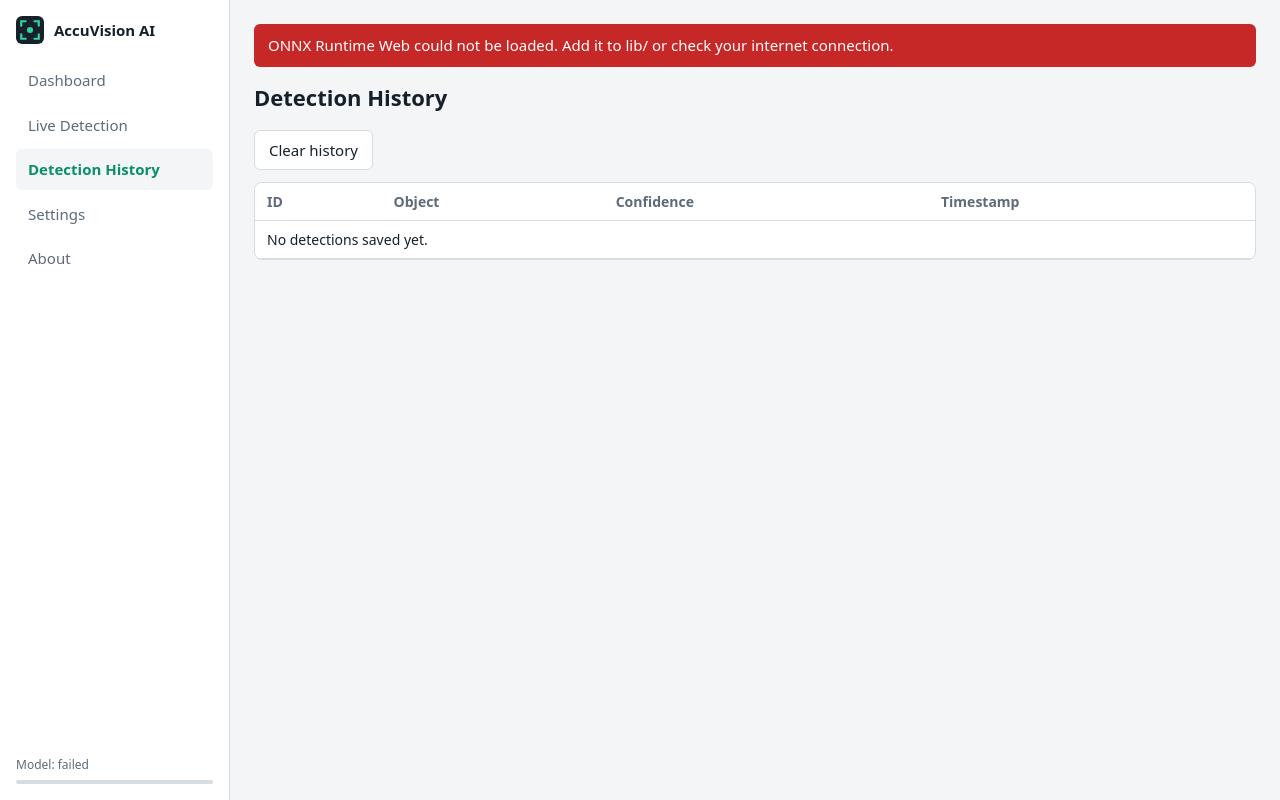
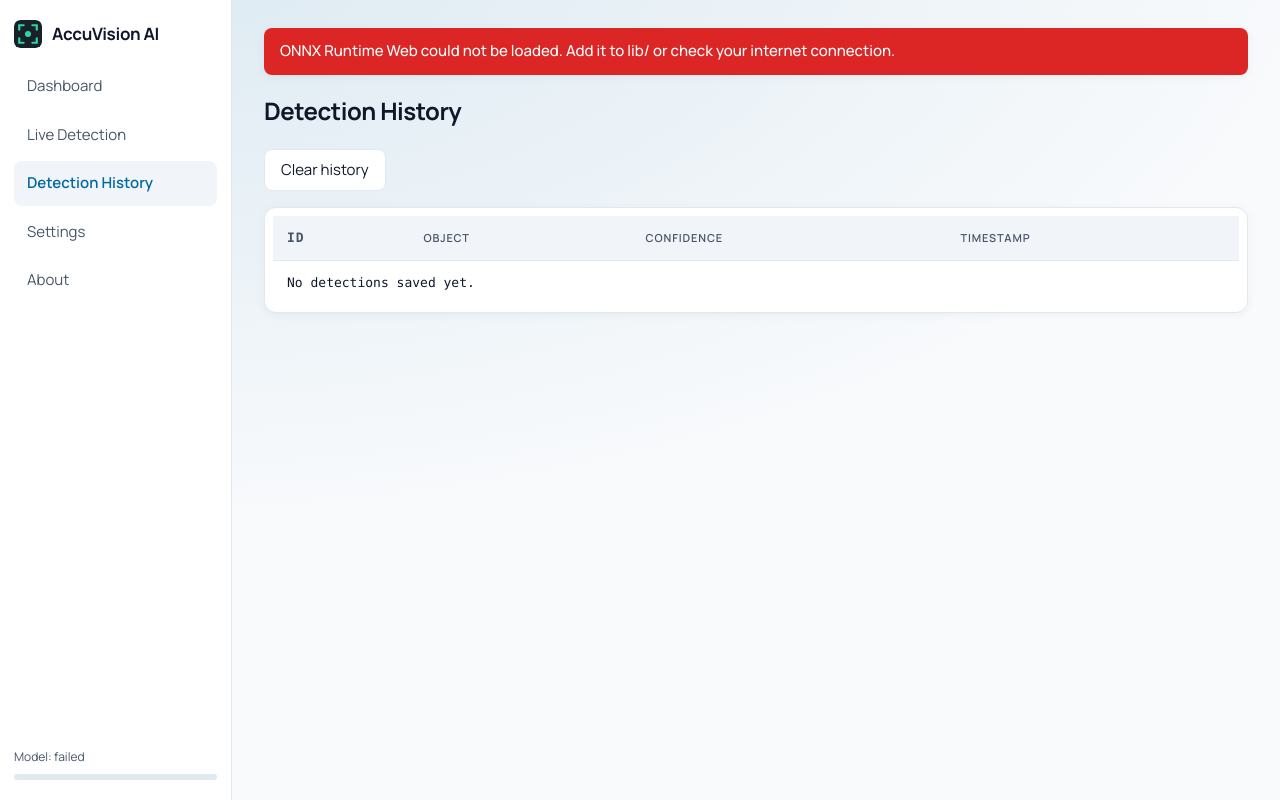
Before and after one commit to gracesellemanaging-lab/AI-Detection-System, a plain HTML site: page index.html in a window 1280 px wide. Both pictures are taken after a click on the element "Views". Drawn offline with Linux system fonts and the light colour scheme; a script that the page names is missing.

Commit message:
Redesign UI/UX, add model, add product context

```diff
--- a/index.html
+++ b/index.html
@@ -1,28 +1,79 @@
 <!DOCTYPE html>
-<html lang="en"><head><meta charset="utf-8"><meta name="viewport" content="width=device-width,initial-scale=1">
-<title>AccuVision AI – Object and Person Detection</title><link rel="icon" href="assets/logo.svg"><link rel="stylesheet" href="style.css"></head>
+<html lang="en">
+<head>
+<meta charset="utf-8">
+<meta name="viewport" content="width=device-width,initial-scale=1">
+<title>AccuVision AI – Object and Person Detection</title>
+<link rel="icon" href="assets/logo.svg">
+<link rel="preconnect" href="https://fonts.googleapis.com">
+<link rel="preconnect" href="https://fonts.gstatic.com" crossorigin>
+<link href="https://fonts.googleapis.com/css2?family=Manrope:wght@400;500;600;700&display=swap" rel="stylesheet">
+<link rel="stylesheet" href="style.css">
+</head>
 <body>
-<aside class="side"><div class="brand"><img src="assets/logo.svg" alt="" width="28" height="28"><b>AccuVision AI</b></div>
-<nav id="nav"><button data-v="dashboard" class="on">Dashboard</button><button data-v="live">Live Detection</button><button data-v="history">Detection History</button><button data-v="settings">Settings</button><button data-v="about">About</button></nav>
-<div class="model" id="modelBox"><span id="modelState">Model: not loaded</span><div class="bar"><i id="modelBar"></i></div></div></aside>
-<main>
-<div id="alert" class="alert" hidden></div>
-<section id="v-dashboard" class="view on"><h1>Dashboard</h1>
-<div class="stats"><div><span id="sPeople">0</span>Total people (now)</div><div><span id="sObjects">0</span>Total objects (now)</div><div><span id="sFps">0</span>Current FPS</div><div><span id="sCam">Off</span>Camera status</div></div>
-<p class="note">Counts show what the model detects in the current frame. Detection confidence is how sure the model is that a box contains that class, not identification accuracy.</p></section>
-<section id="v-live" class="view"><h1>Live Detection</h1>
-<div class="ctrl"><button id="bStart">Start camera</button><button id="bStop" disabled>Stop camera</button><button id="bSwitch" disabled>Switch camera</button>
-<label class="file">Upload image<input id="fImg" type="file" accept="image/*" hidden></label><label class="file">Upload video<input id="fVid" type="file" accept="video/*" hidden></label>
-<label class="sl">Confidence <b id="confVal">45%</b><input id="conf" type="range" min="5" max="95" value="45"></label></div>
-<div class="stage"><video id="video" playsinline muted></video><canvas id="out"></canvas><div id="empty" class="empty">Start the camera or upload an image or video to begin.</div></div></section>
-<section id="v-history" class="view"><h1>Detection History</h1><div class="ctrl"><button id="bClear">Clear history</button></div>
-<div class="tw"><table><thead><tr><th>ID</th><th>Object</th><th>Confidence</th><th>Timestamp</th></tr></thead><tbody id="hBody"></tbody></table></div></section>
-<section id="v-settings" class="view"><h1>Settings</h1><div class="form">
-<label>Confidence threshold <b id="sConfVal"></b><input id="sConf" type="range" min="5" max="95"></label>
-<label>NMS IoU threshold <b id="sIouVal"></b><input id="sIou" type="range" min="10" max="90"></label>
-<label class="chk"><input id="sLabels" type="checkbox"> Show labels and confidence</label>
-<label class="chk"><input id="sHist" type="checkbox"> Save detection history (this browser only)</label></div></section>
-<section id="v-about" class="view"><h1>About</h1><p class="note">AccuVision AI runs a YOLO model in your browser with ONNX Runtime Web (WebGPU, with WebAssembly fallback). No video or image leaves your device. Tracking IDs are temporary and only link boxes between consecutive frames; they do not identify anyone.</p></section>
+<a class="skip" href="#main">Skip to content</a>
+<aside class="side" aria-label="Primary navigation">
+  <div class="brand"><img src="assets/logo.svg" alt="" width="28" height="28"><b>AccuVision AI</b></div>
+  <nav id="nav" aria-label="Views">
+    <button data-v="dashboard" class="on" aria-current="page">Dashboard</button>
+    <button data-v="live">Live Detection</button>
+    <button data-v="history">Detection History</button>
+    <button data-v="settings">Settings</button>
+    <button data-v="about">About</button>
+  </nav>
+  <div class="model" id="modelBox" role="status" aria-live="polite">
+    <span id="modelState">Model: not loaded</span>
+    <div class="bar" role="progressbar" aria-valuemin="0" aria-valuemax="100" aria-valuenow="0" aria-label="Model loading progress"><i id="modelBar"></i></div>
+  </div>
+</aside>
+<main id="main">
+  <div id="alert" class="alert" role="alert" aria-live="assertive" hidden></div>
+  <section id="v-dashboard" class="view on" aria-labelledby="h-dashboard"><h1 id="h-dashboard">Dashboard</h1>
+    <div class="stats" aria-live="polite">
+      <div><span id="sPeople">0</span>Total people (now)</div>
+      <div><span id="sObjects">0</span>Total objects (now)</div>
+      <div><span id="sFps">0</span>Current FPS</div>
+      <div><span id="sCam">Off</span>Camera status</div>
+    </div>
+    <p class="note">Counts show what the model detects in the current frame. Detection confidence is how sure the model is that a box contains that class, not identification accuracy.</p>
+  </section>
+  <section id="v-live" class="view" aria-labelledby="h-live"><h1 id="h-live">Live Detection</h1>
+    <div class="ctrl" role="toolbar" aria-label="Detection controls">
+      <button id="bStart">Start camera</button>
+      <button id="bStop" disabled>Stop camera</button>
+      <button id="bSwitch" disabled>Switch camera</button>
+      <label class="file">Upload image<input id="fImg" type="file" accept="image/*" hidden></label>
+      <label class="file">Upload video<input id="fVid" type="file" accept="video/*" hidden></label>
+      <label class="sl">Confidence <b id="confVal">45%</b><input id="conf" type="range" min="5" max="95" value="45" aria-label="Confidence threshold"></label>
+    </div>
+    <div class="stage" role="img" aria-label="Detection preview">
+      <video id="video" playsinline muted aria-hidden="true"></video>
+      <canvas id="out" aria-label="Detection results canvas"></canvas>
+      <div id="empty" class="empty" role="status">Start the camera or upload an image or video to begin.</div>
+    </div>
+  </section>
+  <section id="v-history" class="view" aria-labelledby="h-history"><h1 id="h-history">Detection History</h1>
+    <div class="ctrl"><button id="bClear">Clear history</button></div>
+    <div class="tw">
+      <table aria-label="Detection history">
+        <caption class="sr-only">Saved detections, newest first</caption>
+        <thead><tr><th scope="col">ID</th><th scope="col">Object</th><th scope="col">Confidence</th><th scope="col">Timestamp</th></tr></thead>
+        <tbody id="hBody"></tbody>
+      </table>
+    </div>
+  </section>
+  <section id="v-settings" class="view" aria-labelledby="h-settings"><h1 id="h-settings">Settings</h1>
+    <div class="form">
+      <label>Confidence threshold <b id="sConfVal"></b><input id="sConf" type="range" min="5" max="95" aria-label="Confidence threshold"></label>
+      <label>NMS IoU threshold <b id="sIouVal"></b><input id="sIou" type="range" min="10" max="90" aria-label="NMS IoU threshold"></label>
+      <label class="chk"><input id="sLabels" type="checkbox"> Show labels and confidence</label>
+      <label class="chk"><input id="sHist" type="checkbox"> Save detection history (this browser only)</label>
+    </div>
+  </section>
+  <section id="v-about" class="view" aria-labelledby="h-about"><h1 id="h-about">About</h1>
+    <p class="note">AccuVision AI runs a YOLO model in your browser with ONNX Runtime Web (WebGPU, with WebAssembly fallback). No video or image leaves your device. Tracking IDs are temporary and only link boxes between consecutive frames; they do not identify anyone.</p>
+  </section>
 </main>
 <script src="config.js"></script><script src="detector.js"></script><script src="tracker.js"></script><script src="camera.js"></script><script src="script.js"></script>
-</body></html>
+</body>
+</html>
--- a/script.js
+++ b/script.js
@@ -6,7 +6,7 @@ let history = store.get('history', []), det, cam, tracker = new Tracker(), mode
 const video = $('video'), cv = $('out'), ctx = cv.getContext('2d');
 function alertMsg(m) { $('alert').textContent = m; $('alert').hidden = !m; }
 // navigation
-$('nav').onclick = e => { const v = e.target.dataset.v; if (!v) return; document.querySelectorAll('#nav button').forEach(b => b.classList.toggle('on', b === e.target)); document.querySelectorAll('.view').forEach(s => s.classList.toggle('on', s.id === 'v-' + v)); };
+$('nav').onclick = e => { const v = e.target.dataset.v; if (!v) return; document.querySelectorAll('#nav button').forEach(b => { const on = b === e.target; b.classList.toggle('on', on); b.setAttribute('aria-current', on ? 'page' : 'false'); }); document.querySelectorAll('.view').forEach(s => s.classList.toggle('on', s.id === 'v-' + v)); };
 // settings
 function syncSettings() {
   $('conf').value = $('sConf').value = Math.round(S.conf * 100); $('sIou').value = Math.round(S.iou * 100);
@@ -61,7 +61,7 @@ async function loop() {
   requestAnimationFrame(loop);
 }
 function begin(m) { mode = m; $('empty').hidden = true; tracker.reset(); if (!running) { running = true; loop(); } }
-function stopAll() { running = false; cam.stop(); video.pause(); video.removeAttribute('src'); video.load(); mode = 'idle'; $('sCam').textContent = 'Off'; $('sFps').textContent = 0; $('bStart').disabled = !ready; $('bStop').disabled = $('bSwitch').disabled = true; }
+function stopAll() { running = false; cam.stop(); video.pause(); video.removeAttribute('src'); video.load(); mode = 'idle'; $('sCam').textContent = 'Off'; $('sFps').textContent = 0; $('bStart').disabled = !ready; $('bStop').disabled = $('bSwitch').disabled = true; $('empty').hidden = false; }
 // controls
 $('bStart').onclick = async () => {
   alertMsg(''); stopAll();
@@ -90,8 +90,8 @@ async function init() {
   ort.env.wasm.wasmPaths = base; ort.env.wasm.numThreads = self.crossOriginIsolated ? Math.min(4, navigator.hardwareConcurrency || 1) : 1;
   det = new Detector(C); $('modelState').textContent = 'Model: loading…';
   try {
-    const info = await det.load(p => { if (p !== null) $('modelBar').style.width = Math.round(p * 100) + '%'; $('modelState').textContent = 'Model: downloading' + (p !== null ? ' ' + Math.round(p * 100) + '%' : '…'); });
-    $('modelBar').style.width = '100%'; $('modelState').textContent = `Model ready (${info.provider}, ${info.classes} classes)`; ready = true; $('bStart').disabled = false;
+    const info = await det.load(p => { if (p !== null) { $('modelBar').style.width = Math.round(p * 100) + '%'; const bar = document.querySelector('.bar'); if (bar) bar.setAttribute('aria-valuenow', Math.round(p * 100)); } $('modelState').textContent = 'Model: downloading' + (p !== null ? ' ' + Math.round(p * 100) + '%' : '…'); });
+    $('modelBar').style.width = '100%'; const bar = document.querySelector('.bar'); if (bar) bar.setAttribute('aria-valuenow', 100); $('modelState').textContent = `Model ready (${info.provider}, ${info.classes} classes)`; ready = true; $('bStart').disabled = false;
   } catch (e) { fail(e.message); }
 }
 function fail(m) { $('modelState').textContent = 'Model: failed'; alertMsg(m); }
--- a/style.css
+++ b/style.css
@@ -1,22 +1,237 @@
-:root{--bg:#10151a;--pn:#18202a;--ln:#2a3542;--tx:#e6edf3;--mu:#8b9aab;--ac:#2fd3a0;--er:#ff6b6b}
-@media(prefers-color-scheme:light){:root{--bg:#f3f5f7;--pn:#fff;--ln:#d5dce3;--tx:#16202a;--mu:#5d6b7a;--ac:#0a8f6a;--er:#c62828}}
-*{box-sizing:border-box}body{margin:0;display:flex;min-height:100vh;background:var(--bg);color:var(--tx);font:15px/1.5 system-ui,"Segoe UI",sans-serif}
-.side{width:230px;background:var(--pn);border-right:1px solid var(--ln);padding:16px;display:flex;flex-direction:column;gap:16px}
-.brand{display:flex;gap:10px;align-items:center}nav{display:flex;flex-direction:column;gap:4px}
-nav button{text-align:left;background:none;border:0;color:var(--mu);padding:9px 12px;border-radius:6px;font:inherit;cursor:pointer}
-nav button.on{background:var(--bg);color:var(--ac);font-weight:600}nav button:hover{color:var(--tx)}
-.model{margin-top:auto;font-size:12px;color:var(--mu)}.bar{height:4px;background:var(--ln);border-radius:2px;margin-top:6px;overflow:hidden}.bar i{display:block;height:100%;width:0;background:var(--ac);transition:width .2s}
-main{flex:1;padding:24px;min-width:0}h1{margin:0 0 16px;font-size:22px}.view{display:none}.view.on{display:block}
-.stats{display:grid;grid-template-columns:repeat(auto-fit,minmax(150px,1fr));gap:12px}.stats div{background:var(--pn);border:1px solid var(--ln);border-radius:8px;padding:14px;color:var(--mu);font-size:13px}
-.stats span{display:block;font-size:30px;font-weight:700;color:var(--tx)}.note{color:var(--mu);max-width:70ch}
-.ctrl{display:flex;flex-wrap:wrap;gap:8px;align-items:center;margin-bottom:12px}
-button,.file{background:var(--pn);color:var(--tx);border:1px solid var(--ln);border-radius:6px;padding:8px 14px;font:inherit;cursor:pointer}
-button:hover:not(:disabled),.file:hover{border-color:var(--ac)}button:disabled{opacity:.45;cursor:default}button:focus-visible,input:focus-visible{outline:2px solid var(--ac);outline-offset:2px}
-#bStart{background:var(--ac);color:#06130e;border-color:var(--ac);font-weight:600}.sl,.form label{display:flex;flex-direction:column;gap:4px;font-size:13px;color:var(--mu)}
-.stage{position:relative;background:#000;border-radius:8px;overflow:hidden;max-width:1100px;aspect-ratio:16/9;display:flex;align-items:center;justify-content:center}
-.stage video{display:none}.stage canvas{max-width:100%;max-height:100%}.empty{position:absolute;color:var(--mu);text-align:center;padding:20px}
-.tw{overflow-x:auto;background:var(--pn);border:1px solid var(--ln);border-radius:8px;max-height:70vh;overflow-y:auto}table{width:100%;border-collapse:collapse}
-th,td{padding:8px 12px;text-align:left;border-bottom:1px solid var(--ln);font-size:14px}th{position:sticky;top:0;background:var(--pn);color:var(--mu)}
-.form{display:flex;flex-direction:column;gap:16px;max-width:420px}.form .chk{flex-direction:row;align-items:center;gap:8px;color:var(--tx)}
-.alert{background:var(--er);color:#fff;padding:10px 14px;border-radius:6px;margin-bottom:14px}
-@media(max-width:700px){body{flex-direction:column}.side{width:auto;flex-direction:row;flex-wrap:wrap;align-items:center}nav{flex-direction:row;flex-wrap:wrap}.model{display:none}}
+:root {
+  --bg: #0a0e1a;
+  --pn: #111827;
+  --pn-2: #1e293b;
+  --ln: #2a3a55;
+  --tx: #e2e8f0;
+  --mu: #94a3b8;
+  --ac: #22d3ee;
+  --ac-2: #06b6d4;
+  --er: #f43f5e;
+  --wa: #f59e0b;
+  --ok: #34d399;
+  --btn-tx: #0a0e1a;
+  --r: 12px;
+  --r-sm: 8px;
+  --sh: 0 12px 32px rgba(0,0,0,.35);
+  --sh-sm: 0 2px 10px rgba(0,0,0,.2);
+  --motion: 160ms cubic-bezier(.2,.8,.2,1);
+  --font: "Manrope", system-ui, -apple-system, "Segoe UI", Roboto, "Helvetica Neue", Arial, sans-serif;
+  --mono: ui-monospace, "SFMono-Regular", Menlo, Consolas, monospace;
+}
+@media (prefers-color-scheme: light) {
+  :root {
+    --bg: #f8fafc;
+    --pn: #ffffff;
+    --pn-2: #f1f5f9;
+    --ln: #e2e8f0;
+    --tx: #0f172a;
+    --mu: #475569;
+    --ac: #0369a1;
+    --ac-2: #075985;
+    --er: #dc2626;
+    --wa: #d97706;
+    --ok: #059669;
+    --btn-tx: #ffffff;
+    --sh: 0 12px 32px rgba(28,25,23,.08);
+    --sh-sm: 0 2px 10px rgba(28,25,23,.05);
+  }
+}
+* { box-sizing: border-box; }
+html, body { margin: 0; }
+body {
+  display: flex;
+  min-height: 100vh;
+  background: radial-gradient(1200px 600px at 10% -10%, color-mix(in srgb, var(--ac) 12%, transparent), transparent), var(--bg);
+  color: var(--tx);
+  font: 15px/1.5 var(--font);
+  -webkit-font-smoothing: antialiased;
+  text-rendering: optimizeLegibility;
+}
+.skip { position: absolute; left: -9999px; top: 0; padding: 8px 12px; background: var(--ac); color: var(--btn-tx); border-radius: var(--r-sm); z-index: 1000; font-weight: 600; }
+.skip:focus { left: 8px; top: 8px; }
+.side {
+  width: 232px;
+  background: var(--pn);
+  border-right: 1px solid var(--ln);
+  padding: 20px 14px;
+  display: flex;
+  flex-direction: column;
+  gap: 16px;
+  position: sticky;
+  top: 0;
+  height: 100vh;
+  overflow-y: auto;
+}
+.brand { display: flex; gap: 10px; align-items: center; font-size: 17px; font-weight: 700; letter-spacing: -.02em; }
+.brand img { border-radius: 6px; }
+nav { display: flex; flex-direction: column; gap: 4px; }
+nav button {
+  text-align: left;
+  background: none;
+  border: 1px solid transparent;
+  color: var(--mu);
+  padding: 10px 12px;
+  border-radius: var(--r-sm);
+  font: inherit;
+  cursor: pointer;
+  transition: background var(--motion), color var(--motion), border-color var(--motion);
+}
+nav button.on { background: var(--pn-2); color: var(--ac); font-weight: 600; }
+nav button:hover { color: var(--tx); background: var(--pn-2); }
+nav button:focus-visible { outline: 2px solid var(--ac); outline-offset: 2px; }
+.model { margin-top: auto; font-size: 12px; color: var(--mu); }
+.bar { height: 6px; background: var(--ln); border-radius: 999px; margin-top: 8px; overflow: hidden; }
+.bar i { display: block; height: 100%; width: 0; background: var(--ac); transition: width var(--motion); border-radius: 999px; }
+main { flex: 1; padding: 28px 32px; min-width: 0; max-width: 1500px; }
+h1 { margin: 0 0 20px; font-size: 24px; letter-spacing: -.02em; font-weight: 700; }
+.view { display: none; }
+.view.on { display: block; }
+.stats {
+  display: grid;
+  grid-template-columns: repeat(auto-fit, minmax(180px, 1fr));
+  gap: 16px;
+  margin-bottom: 20px;
+}
+.stats div {
+  background: var(--pn);
+  border: 1px solid var(--ln);
+  border-radius: var(--r);
+  padding: 18px 20px;
+  color: var(--mu);
+  font-size: 12px;
+  text-transform: uppercase;
+  letter-spacing: .06em;
+  font-weight: 600;
+  box-shadow: var(--sh-sm);
+}
+.stats span {
+  display: block;
+  font-size: 34px;
+  font-weight: 700;
+  color: var(--tx);
+  line-height: 1;
+  margin-bottom: 8px;
+  font-variant-numeric: tabular-nums;
+  letter-spacing: -.02em;
+}
+.note { color: var(--mu); max-width: 72ch; font-size: 14px; }
+.ctrl {
+  display: flex;
+  flex-wrap: wrap;
+  gap: 10px;
+  align-items: center;
+  margin-bottom: 16px;
+}
+button, .file {
+  background: var(--pn);
+  color: var(--tx);
+  border: 1px solid var(--ln);
+  border-radius: var(--r-sm);
+  padding: 9px 16px;
+  font: inherit;
+  cursor: pointer;
+  transition: background var(--motion), border-color var(--motion), color var(--motion), transform var(--motion);
+}
+button:hover:not(:disabled), .file:hover { border-color: var(--ac); }
+button:active:not(:disabled), .file:active { transform: translateY(1px); }
+button:disabled { opacity: .4; cursor: not-allowed; }
+button:focus-visible, input:focus-visible, .file:focus-within { outline: 2px solid var(--ac); outline-offset: 2px; }
+#bStart { background: var(--ac); color: var(--btn-tx); border-color: var(--ac); font-weight: 700; }
+#bStart:hover:not(:disabled) { background: var(--ac-2); border-color: var(--ac-2); }
+.sl, .form label {
+  display: flex;
+  flex-direction: column;
+  gap: 6px;
+  font-size: 13px;
+  color: var(--mu);
+  min-width: 180px;
+}
+.sl b, .form label b { color: var(--tx); font-weight: 600; font-variant-numeric: tabular-nums; }
+.sl input[type="range"], .form input[type="range"] { accent-color: var(--ac); }
+.stage {
+  position: relative;
+  background: #000;
+  border: 1px solid var(--ln);
+  border-radius: var(--r);
+  overflow: hidden;
+  max-width: 1240px;
+  height: auto;
+  display: flex;
+  align-items: center;
+  justify-content: center;
+  box-shadow: var(--sh);
+}
+.stage video { display: none; }
+.stage canvas { width: 100%; height: auto; display: block; }
+.empty {
+  position: absolute;
+  inset: 0;
+  display: flex;
+  align-items: center;
+  justify-content: center;
+  color: #9ca3af;
+  text-align: center;
+  padding: 24px;
+  font-size: 15px;
+}
+.tw {
+  overflow: auto;
+  background: var(--pn);
+  border: 1px solid var(--ln);
+  border-radius: var(--r);
+  max-height: 70vh;
+  padding: 8px;
+  box-shadow: var(--sh-sm);
+}
+table { width: 100%; border-collapse: collapse; font-size: 14px; }
+th, td { padding: 12px 14px; text-align: left; border-bottom: 1px solid var(--ln); }
+th { position: sticky; top: 0; background: var(--pn-2); color: var(--mu); font-weight: 600; font-size: 11px; text-transform: uppercase; letter-spacing: .08em; }
+td:first-child, th:first-child { font-family: var(--mono); font-size: 13px; }
+tbody tr:hover { background: var(--pn-2); }
+tbody tr:last-child td { border-bottom: none; }
+.form {
+  display: flex;
+  flex-direction: column;
+  gap: 20px;
+  max-width: 480px;
+}
+.form .chk { flex-direction: row; align-items: center; gap: 10px; color: var(--tx); cursor: pointer; }
+.form input[type="checkbox"] { width: 16px; height: 16px; accent-color: var(--ac); }
+.alert {
+  background: var(--er);
+  color: #fff;
+  padding: 12px 16px;
+  border-radius: var(--r-sm);
+  margin-bottom: 18px;
+  box-shadow: var(--sh-sm);
+  font-weight: 500;
+}
+.sr-only {
+  position: absolute;
+  width: 1px;
+  height: 1px;
+  padding: 0;
+  margin: -1px;
+  overflow: hidden;
+  clip: rect(0,0,0,0);
+  white-space: nowrap;
+  border: 0;
+}
+.file input { display: none; }
+@media (max-width: 900px) {
+  .side { width: 200px; }
+  main { padding: 20px; }
+}
+@media (max-width: 700px) {
+  body { flex-direction: column; }
+  .side { width: auto; height: auto; position: static; flex-direction: row; flex-wrap: wrap; align-items: center; gap: 10px; }
+  nav { flex-direction: row; flex-wrap: wrap; }
+  nav button { padding: 7px 10px; font-size: 14px; }
+  .model { display: none; }
+  .stage { height: auto; }
+  .stats { grid-template-columns: repeat(2, 1fr); }
+}
+@media (prefers-reduced-motion: reduce) {
+  *, *::before, *::after { transition-duration: 0.01ms !important; animation-duration: 0.01ms !important; }
+}
```
Also changed, not shown: 2 other files.
